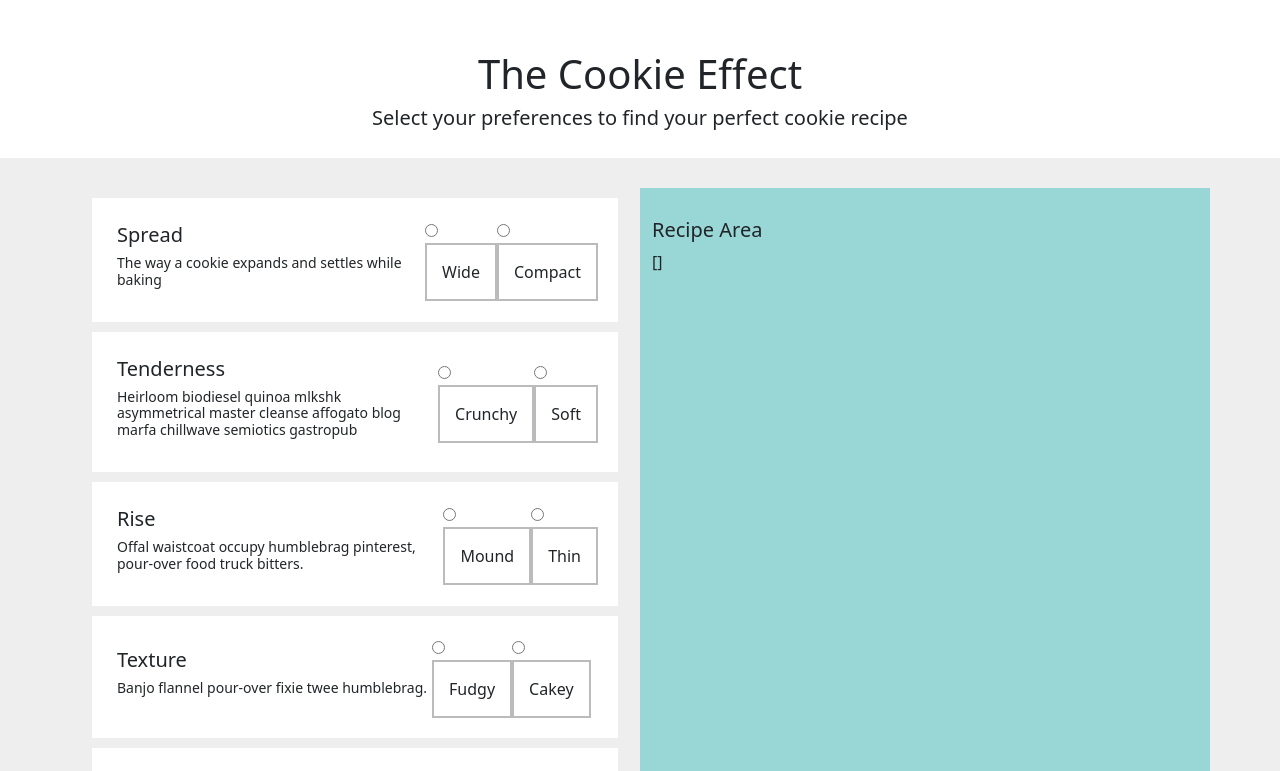
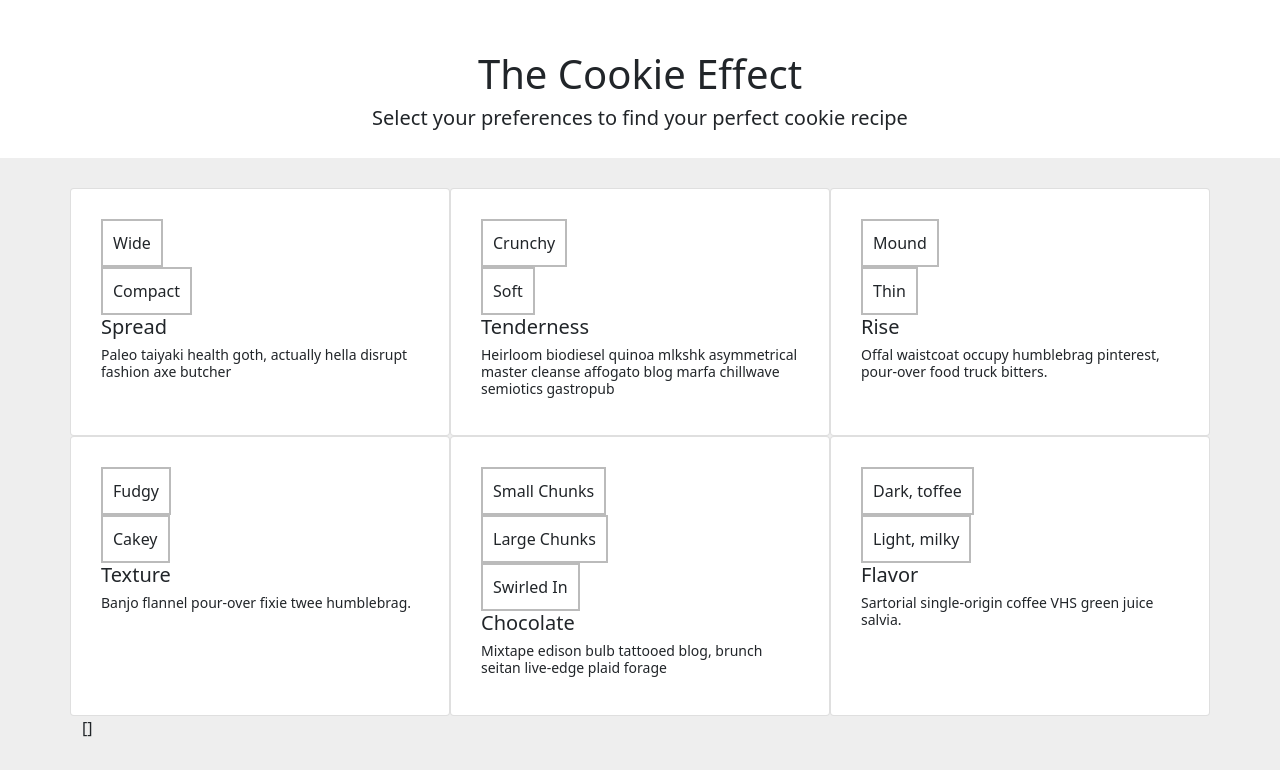
Before and after one commit to rosieett/theCookieEffect, a Vue app: page / in a window 1280 px wide. Shown: the top 771 px of the page. Built offline with nearby package versions, Linux system fonts and the light colour scheme.

Commit message:
layout and button fixes

```diff
--- a/src/views/Home.vue
+++ b/src/views/Home.vue
@@ -14,37 +14,30 @@
 
         <b-container class="bv-example-row">
             <b-row>
-                <b-col>
-                    <div class="cardRow" v-for="(category, index) in categories">
+                <b-col cols="4" class="card" v-for="(category, index) in categories">
+                    <div v-for="option in category.options">
+                        <label>
+                            <input type="radio" :name="category.id" v-bind:value="option.value" v-model="results[index]"><span>{{ option.label }}</span></label>
+                    </div>
 
-                        <div class="panel">
-                            <div class="text">
-                            <h3>{{ category.name }}</h3>
-                            <h4>{{ category.description }}</h4>
-                            </div>
-                            <div class="cardBtn" v-for="option in category.options">
+                    <div>
+                        <h3>{{ category.name }}</h3>
+                        <h4>{{ category.description }}</h4>
+                    </div>
 
-                                <input type="radio" :name="category.id" id="one" v-bind:value="option.value" v-model="results[index]">
-                                <label for="one">{{ option.label }} </label>
-                            </div>
-                        </div>
-                    </div>
-                </b-col>
-                <b-col class="recipe">
-                    <h3>Recipe Area</h3>
-
-    {{ spreadResult }} {{ biteResult }}
                 </b-col>
 
             </b-row>
 
+            <b-row>
+                <b-col class="recipe">
+
+                    {{ spreadResult }} {{ biteResult }}
+                </b-col>
+            </b-row>
+
         </b-container>
     </div>
-
-    <!-- <div class="recipe">
-
-</div> -->
-
 
 </div>
 </template>
@@ -56,79 +49,68 @@
     margin-top: 30px;
 }
 
-.recipe {
-    background-color: rgb(153, 214, 214);
-}
-
 h3 {
     font-size: 20px;
-}
-
-.recipe h3{
-    padding-top: 30px;
 }
 
 h4 {
     font-size: 14px;
 }
 
-label {
-    font-size: 16px;
-}
-
-.text{
-    margin: 5px;
-}
-
 #form {
     display: flex;
-    flex-direction: column;
+    flex-direction: row;
     padding: 30px;
     background-color: #eeeeee;
 }
 
-.panel {
+input[type="radio"] {
+    display: none;
+}
+
+.card {
+    padding: 30px;
+}
+
+label {
     display: flex;
     flex-direction: row;
-    align-items: center;
-    position: relative;
-    margin: 10px;
-    /* border: solid 2px #dddddd; */
-    padding: 20px;
-    background-color: white;
 }
 
-input[type="radio"] {
-    /* display: none; */
+.this {
+    background-color: green;
+
 }
 
-.cardRow .cardBtn label {
+
+span {
+    border: 2px solid #bbbbbb;
+    /* background: #8eacd4; */
+    padding: 10px;
+}
+
+.cardRow .cardBtn input:checked+span {
+    background: #8eacd4;
+    border: 2px solid #777777;
+}
+
+.cardRow .cardBtn input+span {
+    color: #eee;
+}
+
+/* .cardRow .cardBtn label {
     display: block;
     border: 2px solid #bbbbbb;
     text-align: center;
     padding: 15px;
-}
+} */
 
-.cardRow .cardBtn .title {
+/* .cardRow .cardBtn .title {
     font-size: 18px;
     color: black;
     padding: 40px;
     font-weight: 600;
-}
-
-.cardRow .cardBtn label:hover {
-    border: 2px solid #bbbbbb;
-    background: #8eacd4;
-}
-
-.cardRow .cardBtn input:checked+label {
-    background: #8eacd4;
-    border: 2px solid #777777;
-}
-
-.cardRow .cardBtn input:checked+label .title {
-    color: #eee;
-}
+} */
 </style>
 
 <script>
@@ -138,11 +120,10 @@ export default {
     name: 'Home',
     data() {
         return {
-            categories: [
-                {
+            categories: [{
                     name: 'Spread',
                     id: 'spread',
-                    description: 'The way a cookie expands and settles while baking',
+                    description: 'Paleo taiyaki health goth, actually hella disrupt fashion axe butcher',
                     options: [{
                             label: "Wide",
                             value: "wide",
```
